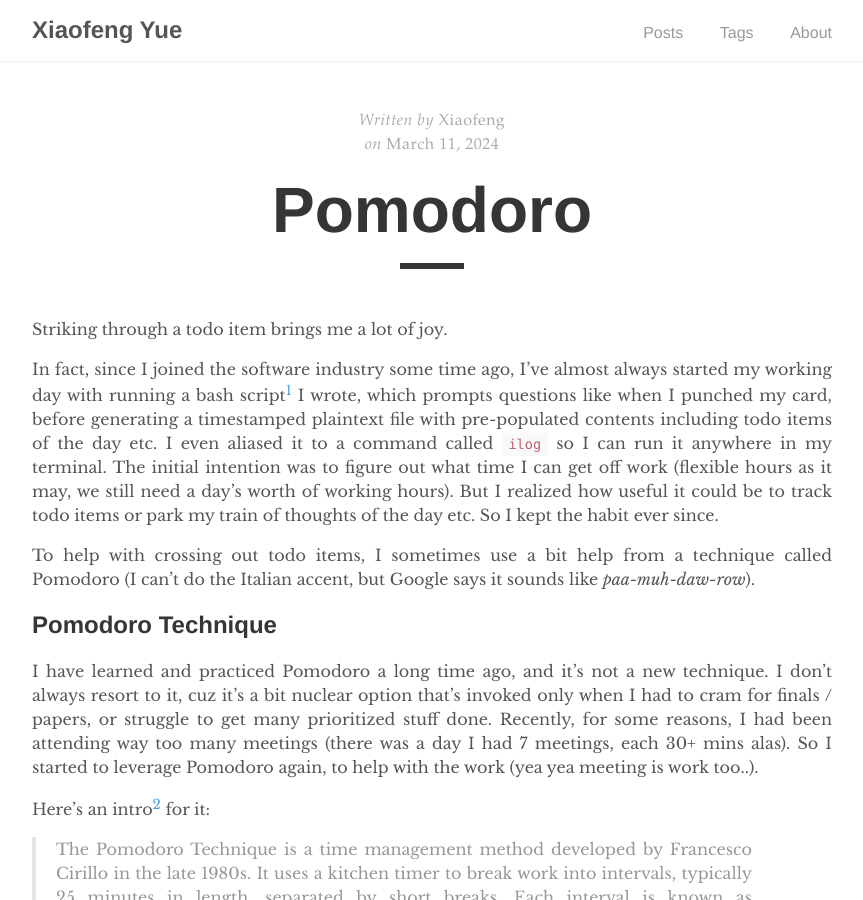
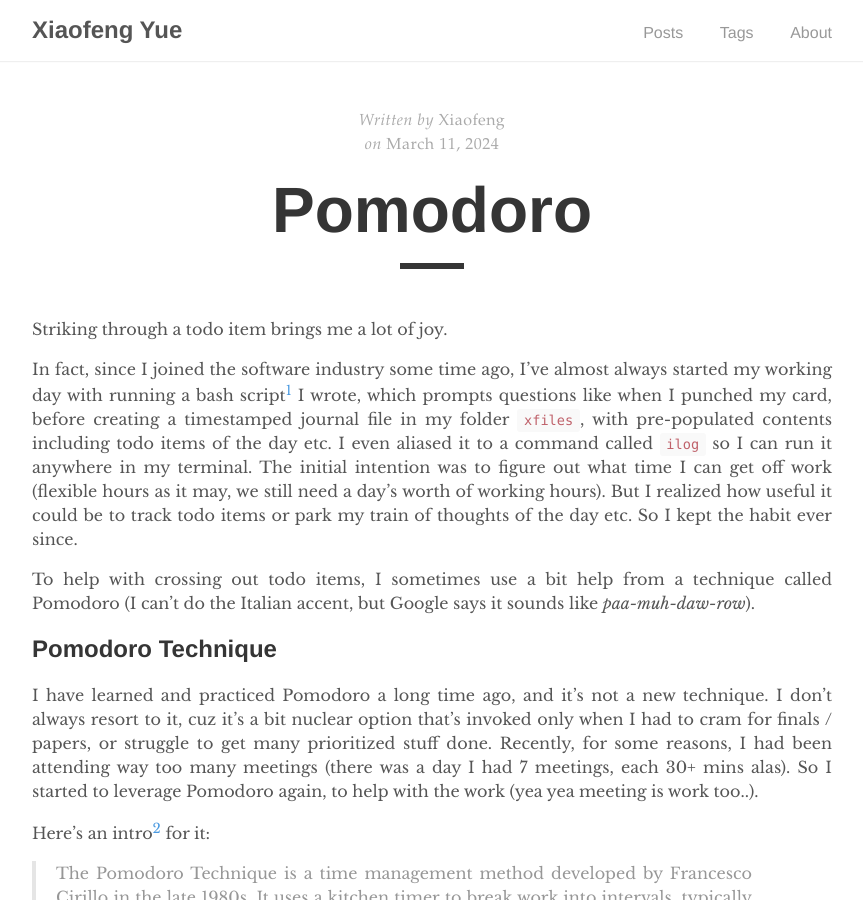
Before and after one commit to yuexiaofeng/yuexiaofeng.github.io, a Jekyll site: the page built from _posts/2024-03-11-pomodoro.md, in a window 1280 px wide and 900 px high. Shown: the whole window, without its empty margins (208-1071 px from the left). Built offline with Jekyll 4.4.1, drawn with Linux system fonts in a browser that asks for light colours.

Commit message:
updated xfiles to pomodoro

```diff
--- a/_posts/2024-03-11-pomodoro.md
+++ b/_posts/2024-03-11-pomodoro.md
@@ -7,7 +7,7 @@ tags: [Tech]
 ---
 Striking through a todo item brings me a lot of joy<!--more-->.
 
-In fact, since I joined the software industry some time ago, I’ve almost always started my working day with running a bash script[^fn1] I wrote, which prompts questions like when I punched my card, before generating a timestamped plaintext file with pre-populated contents including todo items of the day etc. I even aliased it to a command called `ilog` so I can run it anywhere in my terminal. The initial intention was to figure out what time I can get off work (flexible hours as it may, we still need a day's worth of working hours). But I realized how useful it could be to track todo items or park my train of thoughts of the day etc. So I kept the habit ever since.
+In fact, since I joined the software industry some time ago, I’ve almost always started my working day with running a bash script[^fn1] I wrote, which prompts questions like when I punched my card, before creating a timestamped journal file in my folder `xfiles`, with pre-populated contents including todo items of the day etc. I even aliased it to a command called `ilog` so I can run it anywhere in my terminal. The initial intention was to figure out what time I can get off work (flexible hours as it may, we still need a day's worth of working hours). But I realized how useful it could be to track todo items or park my train of thoughts of the day etc. So I kept the habit ever since.
 
 To help with crossing out todo items, I sometimes use a bit help from a technique called Pomodoro (I can't do the Italian accent, but Google says it sounds like *paa-muh-daw-row*).
 
```
